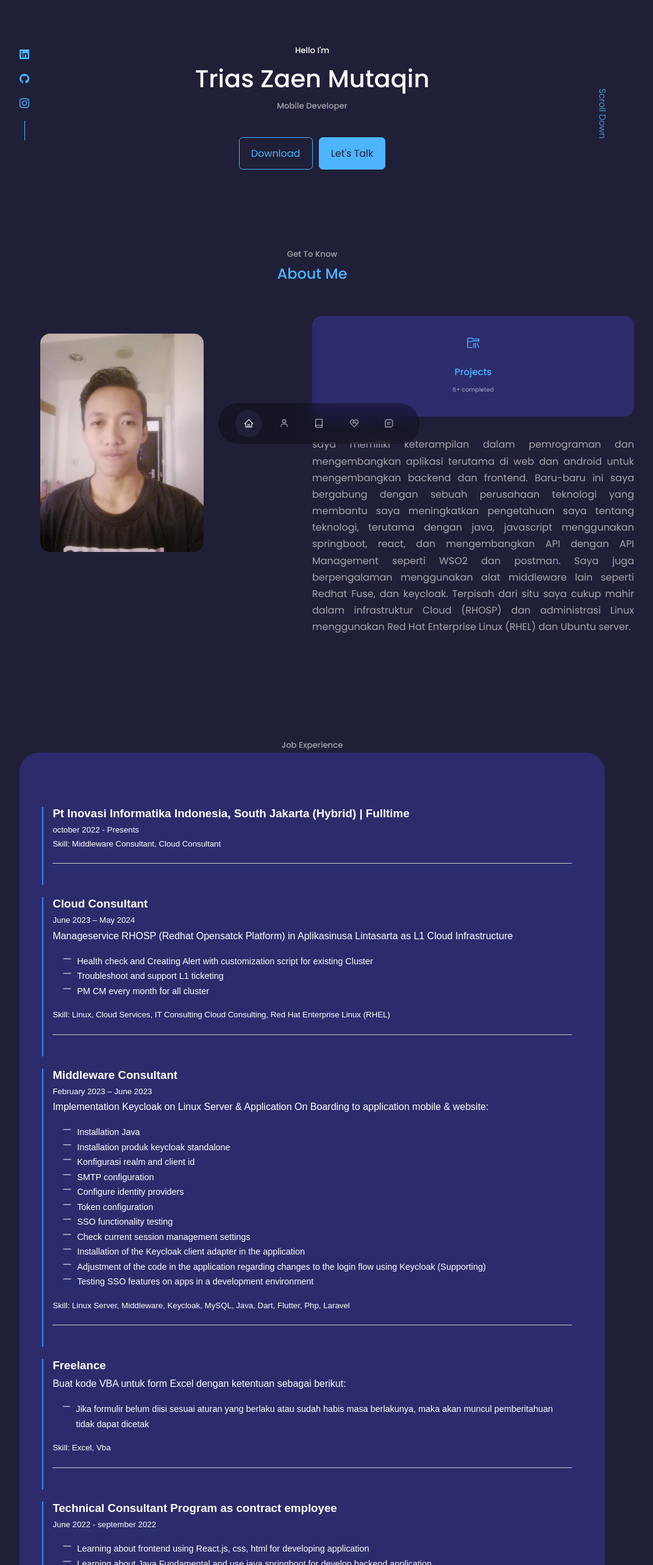
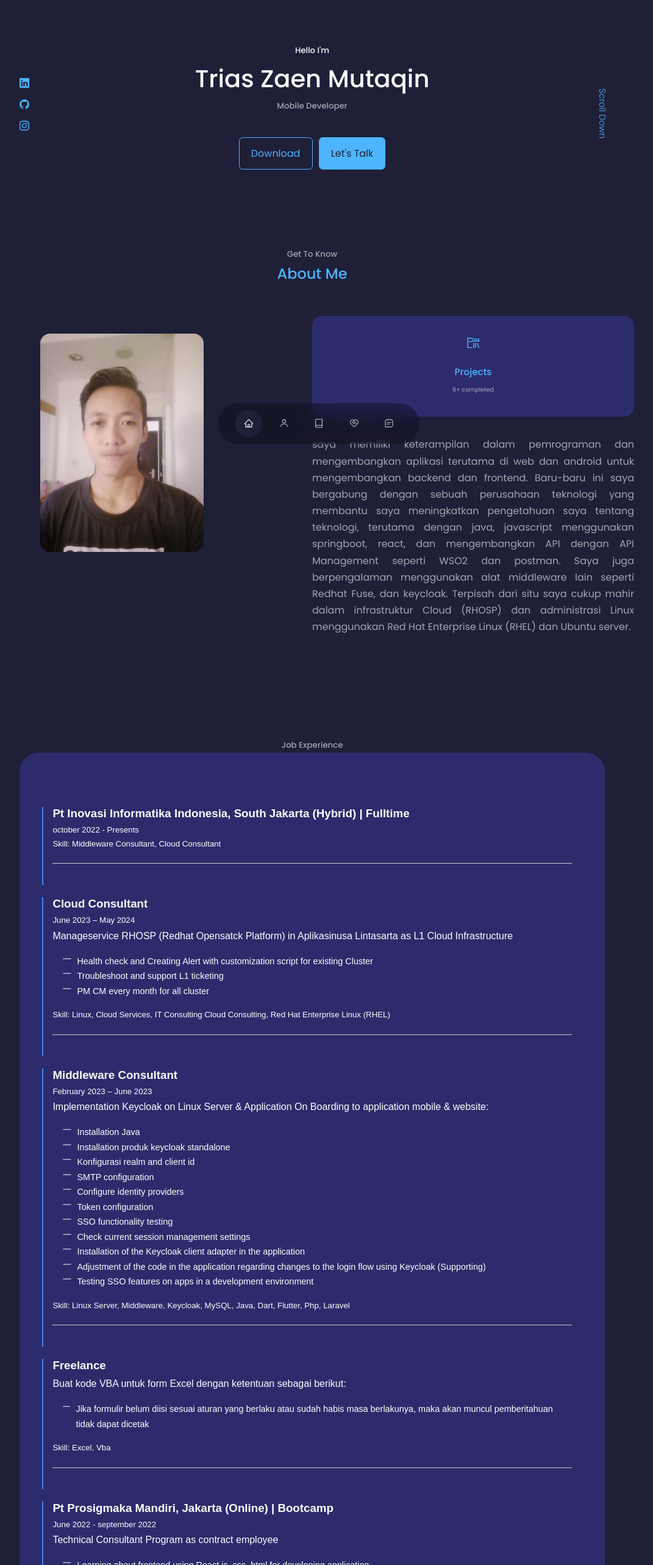
Before and after one commit to Trias1/portfolio, a React (Create React App) app: page / in a window 1280 px wide. Shown: the part 40-2606 px from the top of the page at 61% size, without its empty margins (128-1199 px from the left). Built offline with nearby package versions, Linux system fonts and the light colour scheme.

Commit message:
update data

```diff
--- a/src/components/header/header.css
+++ b/src/components/header/header.css
@@ -24,7 +24,7 @@ header {
     display: flex;
     flex-direction: column;
     align-items: center;
-    gap: 0.8rem;
+    gap: 0.5rem;
     position: absolute;
     left: 0;
     bottom: 3rem;
@@ -33,7 +33,7 @@ header {
 .header__socials::after {
     content: '';
     width: 1px;
-    height: 2rem;
+    /* height: 2rem; */
     background: var(--color-primary);
 }
 
--- a/src/components/jobexperience/Job.jsx
+++ b/src/components/jobexperience/Job.jsx
@@ -55,7 +55,7 @@ const timelineData = [
   {
     title: "Pt Prosigmaka Mandiri, Jakarta (Online) | Bootcamp",
     date: "June 2022 - september 2022",
-    title: "Technical Consultant Program as contract employee",
+    description: "Technical Consultant Program as contract employee",
     responsibilities: [
       "Learning about frontend using React.js, css, html for developing application",
       "Learning about Java Fundamental and use java springboot for develop backend application",
```
Also changed, not shown: 1 other file (tests, documents, lock files or other folders).
